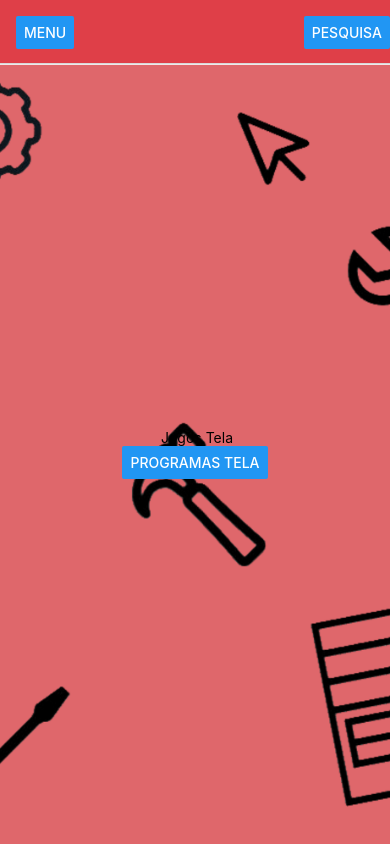
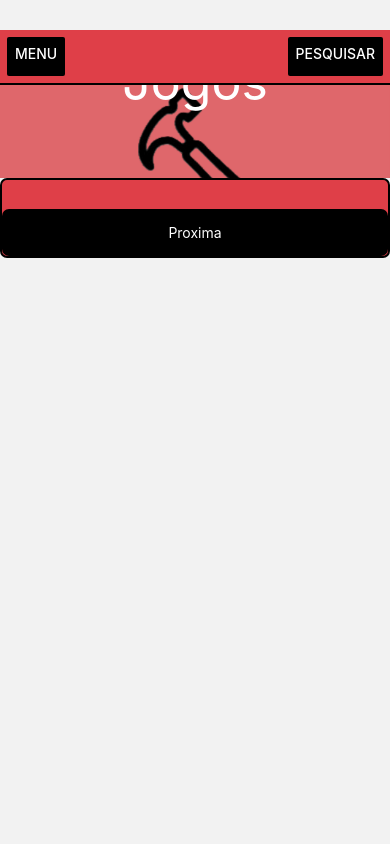
Before and after one commit to GabrielSilveira2026/PcBuildMobile, a React Native app: screen /Jogos in a window 390 px wide. Built offline with nearby package versions, Linux system fonts and the light colour scheme.

Commit message:
Rodapé com botão paras as proxima pagina criad, adicionado Imagem ao fundo das telas, cabeçalho atualizado

```diff
--- a/App.js
+++ b/App.js
@@ -1,7 +1,7 @@
 // In App.js in a new project
 
 import * as React from 'react';
-import { Button, StyleSheet, Text, Image, View, ImageBackground } from 'react-native';
+import { SafeAreaView ,Button, StyleSheet, Text, Image, View, ImageBackground } from 'react-native';
 import { NavigationContainer } from '@react-navigation/native';
 import { createNativeStackNavigator } from '@react-navigation/native-stack';
 
@@ -65,38 +65,20 @@ function MyStack({navigation}){
   return(
     <Stack.Navigator
       screenOptions={{
-        // cardStyle: {backgroundColor: 'transparent', shadowColor:'transparent'},
-        // transparentCard: true,
-        // transitionConfig: () => ({
-        //   containerStyle: {
-        //     backgroundColor: 'transparent',
-        //   },
-        // }),
-        headerStyle: {
-          backgroundColor: '#DF3F48',
-        },
-
-        headerTitleStyle: {
-          fontWeight: 'bold',
-        },
-
-        headerTintColor:'black',
-
-        headerTitle:  () => (
-          <Button
-            title = "Menu"
-            Textcolor = "black"
-
-          />
-        ),
-
-        headerRight: () => (
-          <Button
-            title = "Pesquisa"
-          />
-        ),
-
-        headerLeft: ()=> null
+        header: (props) => {
+          console.log(props)
+          return <SafeAreaView style={{backgroundColor: '#DF3F48', marginTop:30, height:55,padding: 7,flexDirection: 'row', justifyContent: 'space-between', borderBottomWidth: 2}}>
+            <Button
+              color="black"
+              title='Menu'
+              onPress={() => props.navigation.navigate('Jogos')}
+            />
+            <Button
+              color="black"
+              title="Pesquisar"
+            />
+          </SafeAreaView >
+        }
       }}
       >
         <Stack.Screen
--- a/Telas/FiltrosTela.js
+++ b/Telas/FiltrosTela.js
@@ -1,19 +1,64 @@
 import * as React from 'react';
-import { Button, StyleSheet, Text, View } from 'react-native';
+import {SafeAreaView , Button, Image, StyleSheet, TouchableOpacity, Text, View, ImageBackground } from 'react-native';
 import Cores from '../Constantes/Cores';
+
+const image = require('../Imagens/Fundo.png');
 
 const FiltrosTela = ({navigation}) => {
   return (
-    <View style={{ flex: 1, alignItems: 'center', justifyContent: 'center', backgroundColor: Cores.secondary}}>
-      <Text>Filtros Tela</Text>
-      <Button
-            title="Recomendados tela"
-            onPress={() => navigation.navigate('Recomendados')}
-      />
-    </View>
-  )
+    <SafeAreaView style={styles.tela}>
+      <SafeAreaView style={styles.conteudo}>
+        <ImageBackground source={image} resizeMode="cover" style={{width: '100%', height: '100%'}}>
+        <Text style={{color: 'white', fontSize: 50, marginLeft:'auto', marginRight: 'auto'}}>Filtros</Text>
+        </ImageBackground>
+      </SafeAreaView>
+
+      <SafeAreaView style={styles.rodape}>
+        <TouchableOpacity
+          style={styles.botaoProximo}
+          onPress={() => navigation.navigate('Recomendados')}
+          >
+          <Text style={{color: 'white'}}>Proxima</Text>
+        </TouchableOpacity>
+      </SafeAreaView>
+    </SafeAreaView>
+);
 }
 
 export default FiltrosTela
 
-const styles = StyleSheet.create({})
+const styles = StyleSheet.create({
+  // imageBackground: {
+  //   width: '100%',
+  //   height: '100%',
+  //   flex: 1,
+  //   resizeMode: "cover",
+  //   justifyContent: "center",
+  //   alignItems: "center"
+  // },
+  tela:{
+    textAlign: "center",
+    justifyContent: "center",
+  },
+  conteudo:{
+    textAlign: "center",
+    height: '89.9%',
+    backgroundColor: Cores.secondary,
+  },
+  rodape: {
+    padding: 8,
+    height:80,
+    width: '100%',
+    backgroundColor: Cores.primary,
+    borderWidth: 2,
+    borderRadius: 7,
+    justifyContent: 'flex-end',
+  },
+  botaoProximo:{
+    alignItems: "center",
+    borderRadius: 7,
+    padding:15,
+    width: '100%',
+    backgroundColor: 'black',
+  }
+});
--- a/Telas/JogosTela.js
+++ b/Telas/JogosTela.js
@@ -1,35 +1,64 @@
 import * as React from 'react';
-import { Button, StyleSheet, Text, View, ImageBackground } from 'react-native';
+import {SafeAreaView , Button, Image, StyleSheet, TouchableOpacity, Text, View, ImageBackground } from 'react-native';
 import Cores from '../Constantes/Cores';
+
+const image = require('../Imagens/Fundo.png');
 
 const JogosTela = ({navigation}) => {
   return (
-    <ImageBackground source={require('../Imagens/Fundo.png')} style={styles.imageBackground}>
-      <View style={styles.corpo}>
-          <Text> Jogos Tela</Text>
-          <Button
-                title="Programas tela"
-                onPress={() => navigation.navigate('Programas')}
-          />
-      </View>
-    </ImageBackground>
+      <SafeAreaView style={styles.tela}>
+        <SafeAreaView style={styles.conteudo}>
+          <ImageBackground source={image} resizeMode="cover" style={{width: '100%', height: '100%'}}>
+          <Text style={{color: 'white', fontSize: 50, marginLeft:'auto', marginRight: 'auto'}}>Jogos</Text>
+          </ImageBackground>
+        </SafeAreaView>
+
+        <SafeAreaView style={styles.rodape}>
+          <TouchableOpacity
+            style={styles.botaoProximo}
+            onPress={() => navigation.navigate('Programas')}
+            >
+            <Text style={{color: 'white'}}>Proxima</Text>
+          </TouchableOpacity>
+        </SafeAreaView>
+      </SafeAreaView>
   );
 }
 
 export default JogosTela;
 
 const styles = StyleSheet.create({
-  imageBackground: {
+  // imageBackground: {
+  //   width: '100%',
+  //   height: '100%',
+  //   flex: 1,
+  //   resizeMode: "cover",
+  //   justifyContent: "center",
+  //   alignItems: "center"
+  // },
+  tela:{
+    textAlign: "center",
+    justifyContent: "center",
+  },
+  conteudo:{
+    textAlign: "center",
+    height: '89.9%',
+    backgroundColor: Cores.secondary,
+  },
+  rodape: {
+    padding: 8,
+    height:80,
     width: '100%',
-    height: '100%',
-    flex: 1,
-    resizeMode: "cover",
-    justifyContent: "center",
-    alignItems: "center"
+    backgroundColor: Cores.primary,
+    borderWidth: 2,
+    borderRadius: 7,
+    justifyContent: 'flex-end',
   },
-  corpo:{
-    flex: 1,
-    alignItems: 'center',
-    justifyContent: 'center',
+  botaoProximo:{
+    alignItems: "center",
+    borderRadius: 7,
+    padding:15,
+    width: '100%',
+    backgroundColor: 'black',
   }
 });
--- a/Telas/PecasTela.js
+++ b/Telas/PecasTela.js
@@ -1,15 +1,63 @@
 import * as React from 'react';
-import { Button, StyleSheet, Text, View } from 'react-native';
+import {SafeAreaView , Button, Image, StyleSheet, TouchableOpacity, Text, View, ImageBackground } from 'react-native';
 import Cores from '../Constantes/Cores';
+
+const image = require('../Imagens/Fundo.png');
 
 const PecasTela = ({navigation}) => {
   return (
-    <View style={{ flex: 1, alignItems: 'center', justifyContent: 'center', backgroundColor: Cores.secondary}}>
-      <Text>PecasTela</Text>
-    </View>
-  )
+    <SafeAreaView style={styles.tela}>
+      <SafeAreaView style={styles.conteudo}>
+        <ImageBackground source={image} resizeMode="cover" style={{width: '100%', height: '100%'}}>
+          <Text style={{color: 'white', fontSize: 50, marginLeft:'auto', marginRight: 'auto'}}>Peças</Text>
+        </ImageBackground>
+      </SafeAreaView>
+
+      <SafeAreaView style={styles.rodape}>
+        <TouchableOpacity
+          style={styles.botaoProximo}
+          >
+          <Text style={{color: 'white'}}>Proxima</Text>
+        </TouchableOpacity>
+      </SafeAreaView>
+    </SafeAreaView>
+);
 }
 
 export default PecasTela
 
-const styles = StyleSheet.create({})
+const styles = StyleSheet.create({
+  // imageBackground: {
+  //   width: '100%',
+  //   height: '100%',
+  //   flex: 1,
+  //   resizeMode: "cover",
+  //   justifyContent: "center",
+  //   alignItems: "center"
+  // },
+  tela:{
+    textAlign: "center",
+    justifyContent: "center",
+  },
+  conteudo:{
+    textAlign: "center",
+    height: '89.9%',
+    backgroundColor: Cores.secondary,
+  },
+  rodape: {
+    padding: 8,
+    height:80,
+    width: '100%',
+    backgroundColor: Cores.primary,
+    borderWidth: 2,
+    borderRadius: 7,
+    justifyContent: 'flex-end',
+  },
+  botaoProximo:{
+    alignItems: "center",
+    borderRadius: 7,
+    padding:15,
+    width: '100%',
+    backgroundColor: 'black',
+  }
+});
--- a/Telas/ProgramasTela.js
+++ b/Telas/ProgramasTela.js
@@ -1,19 +1,64 @@
 import * as React from 'react';
-import { Button, StyleSheet, Text, View } from 'react-native';
+import {SafeAreaView , Button, Image, StyleSheet, TouchableOpacity, Text, View, ImageBackground } from 'react-native';
 import Cores from '../Constantes/Cores';
+
+const image = require('../Imagens/Fundo.png');
 
 const ProgramasTela = ({navigation}) => {
   return (
-    <View style={{ flex: 1, alignItems: 'center', justifyContent: 'center', backgroundColor: Cores.secondary}}>
-      <Text>Programas Tela</Text>
-      <Button
-            title="Selecionados tela"
-            onPress={() => navigation.navigate('Selecionados')}
-      />
-    </View>
-  )
+    <SafeAreaView style={styles.tela}>
+      <SafeAreaView style={styles.conteudo}>
+        <ImageBackground source={image} resizeMode="cover" style={{width: '100%', height: '100%'}}>
+        <Text style={{color: 'white', fontSize: 50, marginLeft:'auto', marginRight: 'auto'}}>Programas</Text>
+        </ImageBackground>
+      </SafeAreaView>
+
+      <SafeAreaView style={styles.rodape}>
+        <TouchableOpacity
+          style={styles.botaoProximo}
+          onPress={() => navigation.navigate('Selecionados')}
+          >
+          <Text style={{color: 'white'}}>Proxima</Text>
+        </TouchableOpacity>
+      </SafeAreaView>
+    </SafeAreaView>
+);
 }
 
 export default ProgramasTela
 
-const styles = StyleSheet.create({})
+const styles = StyleSheet.create({
+  // imageBackground: {
+  //   width: '100%',
+  //   height: '100%',
+  //   flex: 1,
+  //   resizeMode: "cover",
+  //   justifyContent: "center",
+  //   alignItems: "center"
+  // },
+  tela:{
+    textAlign: "center",
+    justifyContent: "center",
+  },
+  conteudo:{
+    textAlign: "center",
+    height: '89.9%',
+    backgroundColor: Cores.secondary,
+  },
+  rodape: {
+    padding: 8,
+    height:80,
+    width: '100%',
+    backgroundColor: Cores.primary,
+    borderWidth: 2,
+    borderRadius: 7,
+    justifyContent: 'flex-end',
+  },
+  botaoProximo:{
+    alignItems: "center",
+    borderRadius: 7,
+    padding:15,
+    width: '100%',
+    backgroundColor: 'black',
+  }
+});
--- a/Telas/RecomendadosTela.js
+++ b/Telas/RecomendadosTela.js
@@ -1,19 +1,64 @@
 import * as React from 'react';
-import { Button, StyleSheet, Text, View } from 'react-native';
+import {SafeAreaView , Button, Image, StyleSheet, TouchableOpacity, Text, View, ImageBackground } from 'react-native';
 import Cores from '../Constantes/Cores';
+
+const image = require('../Imagens/Fundo.png');
 
 const RecomendadosTela = ({navigation}) => {
   return (
-    <View style={{ flex: 1, alignItems: 'center', justifyContent: 'center', backgroundColor: Cores.secondary}}>
-      <Text>RecomendadosTela</Text>
-      <Button
-            title="Pecas tela"
-            onPress={() => navigation.navigate('Pecas')}
-      />
-    </View>
-  )
+    <SafeAreaView style={styles.tela}>
+      <SafeAreaView style={styles.conteudo}>
+        <ImageBackground source={image} resizeMode="cover" style={{width: '100%', height: '100%'}}>
+        <Text style={{color: 'white', fontSize: 50, marginLeft:'auto', marginRight: 'auto'}}>Recomendaos</Text>
+        </ImageBackground>
+      </SafeAreaView>
+
+      <SafeAreaView style={styles.rodape}>
+        <TouchableOpacity
+          style={styles.botaoProximo}
+          onPress={() => navigation.navigate('Pecas')}
+          >
+          <Text style={{color: 'white'}}>Proxima</Text>
+        </TouchableOpacity>
+      </SafeAreaView>
+    </SafeAreaView>
+);
 }
 
 export default RecomendadosTela
 
-const styles = StyleSheet.create({})
+const styles = StyleSheet.create({
+  // imageBackground: {
+  //   width: '100%',
+  //   height: '100%',
+  //   flex: 1,
+  //   resizeMode: "cover",
+  //   justifyContent: "center",
+  //   alignItems: "center"
+  // },
+  tela:{
+    textAlign: "center",
+    justifyContent: "center",
+  },
+  conteudo:{
+    textAlign: "center",
+    height: '89.9%',
+    backgroundColor: Cores.secondary,
+  },
+  rodape: {
+    padding: 8,
+    height:80,
+    width: '100%',
+    backgroundColor: Cores.primary,
+    borderWidth: 2,
+    borderRadius: 7,
+    justifyContent: 'flex-end',
+  },
+  botaoProximo:{
+    alignItems: "center",
+    borderRadius: 7,
+    padding:15,
+    width: '100%',
+    backgroundColor: 'black',
+  }
+});
--- a/Telas/SelecionadosTela.js
+++ b/Telas/SelecionadosTela.js
@@ -1,19 +1,65 @@
 import * as React from 'react';
-import { Button, StyleSheet, Text, View } from 'react-native';
+import {SafeAreaView , Button, Image, StyleSheet, TouchableOpacity, Text, View, ImageBackground } from 'react-native';
 import Cores from '../Constantes/Cores';
+
+const image = require('../Imagens/Fundo.png');
+
 
 const SelecionadosTela = ({navigation}) => {
   return (
-    <View style={{ flex: 1, alignItems: 'center', justifyContent: 'center', backgroundColor: Cores.secondary}}>
-      <Text>SelecionadosTela</Text>
-      <Button
-            title="Filtros tela"
-            onPress={() => navigation.navigate('Filtros')}
-      />
-    </View>
-  )
+    <SafeAreaView style={styles.tela}>
+      <SafeAreaView style={styles.conteudo}>
+        <ImageBackground source={image} resizeMode="cover" style={{width: '100%', height: '100%'}}>
+        <Text style={{color: 'white', fontSize: 50, marginLeft:'auto', marginRight: 'auto'}}>Selecionados</Text>
+        </ImageBackground>
+      </SafeAreaView>
+
+      <SafeAreaView style={styles.rodape}>
+        <TouchableOpacity
+          style={styles.botaoProximo}
+          onPress={() => navigation.navigate('Filtros')}
+          >
+          <Text style={{color: 'white'}}>Proxima</Text>
+        </TouchableOpacity>
+      </SafeAreaView>
+    </SafeAreaView>
+);
 }
 
 export default SelecionadosTela
 
-const styles = StyleSheet.create({})
+const styles = StyleSheet.create({
+  // imageBackground: {
+  //   width: '100%',
+  //   height: '100%',
+  //   flex: 1,
+  //   resizeMode: "cover",
+  //   justifyContent: "center",
+  //   alignItems: "center"
+  // },
+  tela:{
+    textAlign: "center",
+    justifyContent: "center",
+  },
+  conteudo:{
+    textAlign: "center",
+    height: '89.9%',
+    backgroundColor: Cores.secondary,
+  },
+  rodape: {
+    padding: 8,
+    height:80,
+    width: '100%',
+    backgroundColor: Cores.primary,
+    borderWidth: 2,
+    borderRadius: 7,
+    justifyContent: 'flex-end',
+  },
+  botaoProximo:{
+    alignItems: "center",
+    borderRadius: 7,
+    padding:15,
+    width: '100%',
+    backgroundColor: 'black',
+  }
+});
--- /dev/null
+++ b/biblioteca.js
@@ -0,0 +1,6 @@
+export default {
+    const image = require('../Imagens/Fundo.png');
+    import * as React from 'react';
+    import {SafeAreaView , Button, Image, StyleSheet, TouchableOpacity, Text, View, ImageBackground } from 'react-native';
+    import Cores from '../Constantes/Cores';
+}
```
Also changed, not shown: Telas/MenuTela.js (+20 -5 lines), Imagens/Fundo.png.
